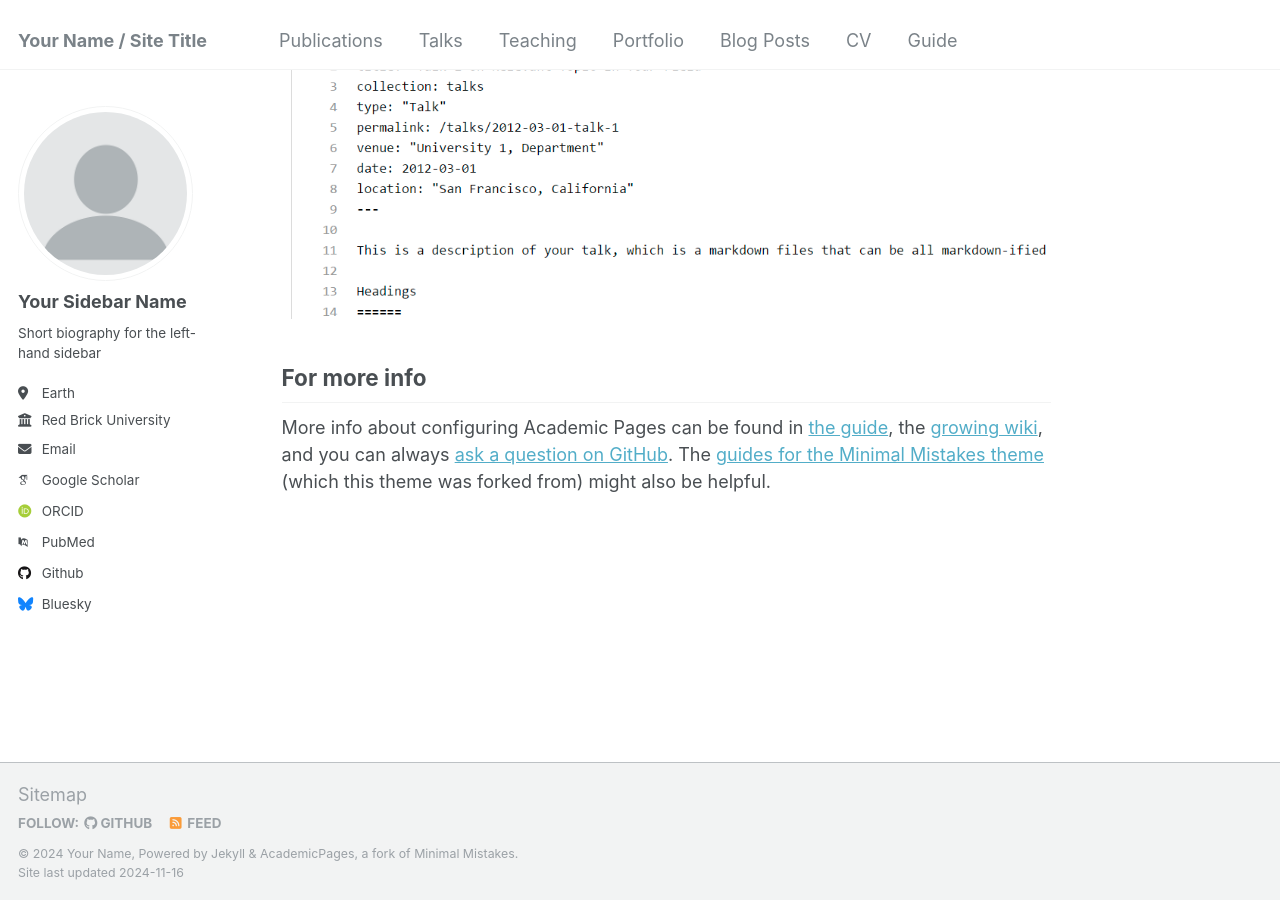
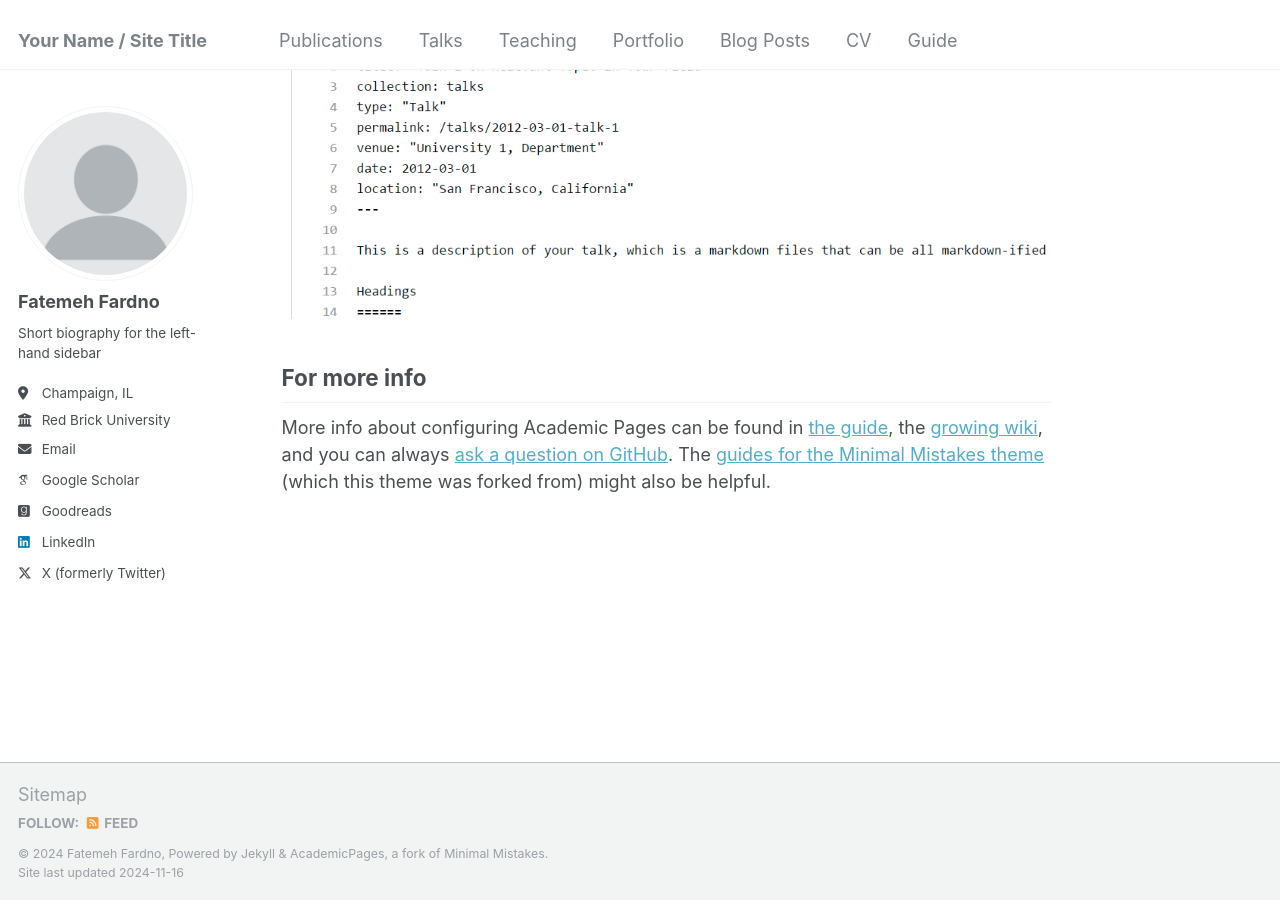
Before and after one commit to ffardno/ffardno.github.io, a Jekyll site: the page built from _pages/about.md, in a window 1280 px wide and 900 px high, scrolled down 2643 px. Built offline with Jekyll 4.4.1, drawn with Linux system fonts in a browser that asks for light colours; some web fonts are replaced.

Commit message:
Update _config.yml

```diff
--- a/_config.yml
+++ b/_config.yml
@@ -10,7 +10,7 @@
 locale                   : "en-US"
 title                    : "Your Name / Site Title"
 title_separator          : "-"
-name                     : &name "Your Name"
+name                     : &name "Fatemeh Fardno"
 description              : &description "personal description"
 url                      : https://academicpages.github.io # the base hostname & protocol for your site e.g. "https://[your GitHub username].github.io"
 baseurl                  : "" # the subpath of your site, e.g. "/blog"
@@ -22,21 +22,21 @@ repository               : "academicpages/academicpages.github.io"
 author:
   # Biographic information
   avatar           : "profile.png"
-  name             : "Your Sidebar Name"
+  name             : "Fatemeh Fardno"
   pronouns         : # example: "she/her"
   bio              : "Short biography for the left-hand sidebar"
-  location         : "Earth"
+  location         : "Champaign, IL"
   employer         : "Red Brick University"
   uri              : # URL
-  email            : "none@example.org"
+  email            : "ffardno2@illinois.edu"
 
   # Academic websites
   arxiv            : # URL - Update with the correct link to your profile
-  googlescholar    : "https://scholar.google.com/citations?user=PS_CX0AAAAAJ"
+  googlescholar    : "https://scholar.google.com/citations?user=d2GziGcAAAAJ&hl=en"
   impactstory      : # URL
-  orcid            : "http://orcid.org/yourorcidurl"
+  orcid            : #"http://orcid.org/yourorcidurl"
   semantic         : # URL
-  pubmed           : "https://www.ncbi.nlm.nih.gov/pubmed/?term=john+snow"
+  pubmed           : #"https://www.ncbi.nlm.nih.gov/pubmed/?term=john+snow"
   researchgate     : # URL
   scopus           : # URL
 
@@ -44,21 +44,21 @@ author:
   bitbucket        : # Username - Update with your username on the site
   codepen          : # Username
   dribbble         : # Username
-  github           : "academicpages"
+  github           : #"academicpages"
   kaggle           : # Username
   stackoverflow    : # User number or user number and name (i.e., use "1" or "1/jeff-atwood")
 
   # Social media
-  bluesky          : "bsky.app" # Replace this with you Bluesky username
+  bluesky          : #"bsky.app" # Replace this with you Bluesky username
   facebook         : # Username
   flickr           : # Username
   foursquare       : # Username
-  goodreads        : # Username
+  goodreads        : "https://www.goodreads.com/user/show/95191500-fatemeh-fardno"
   google_plus      : # Username
   keybase          : # Username
   instagram        : # Username
   lastfm           : # Username
-  linkedin         : # Username
+  linkedin         : "https://www.linkedin.com/in/fatemeh-fardno/"
   mastodon         : # URL
   medium           : # URL
   pinterest        : # Username
@@ -66,7 +66,7 @@ author:
   steam            : # Username
   telegram         : # URL
   tumblr           : # Username
-  twitter          : # Username for X / Twitter
+  twitter          : "https://x.com/FFardno"
   vine             : # Username
   weibo            : # Username
   wikipedia        : # Username
```
